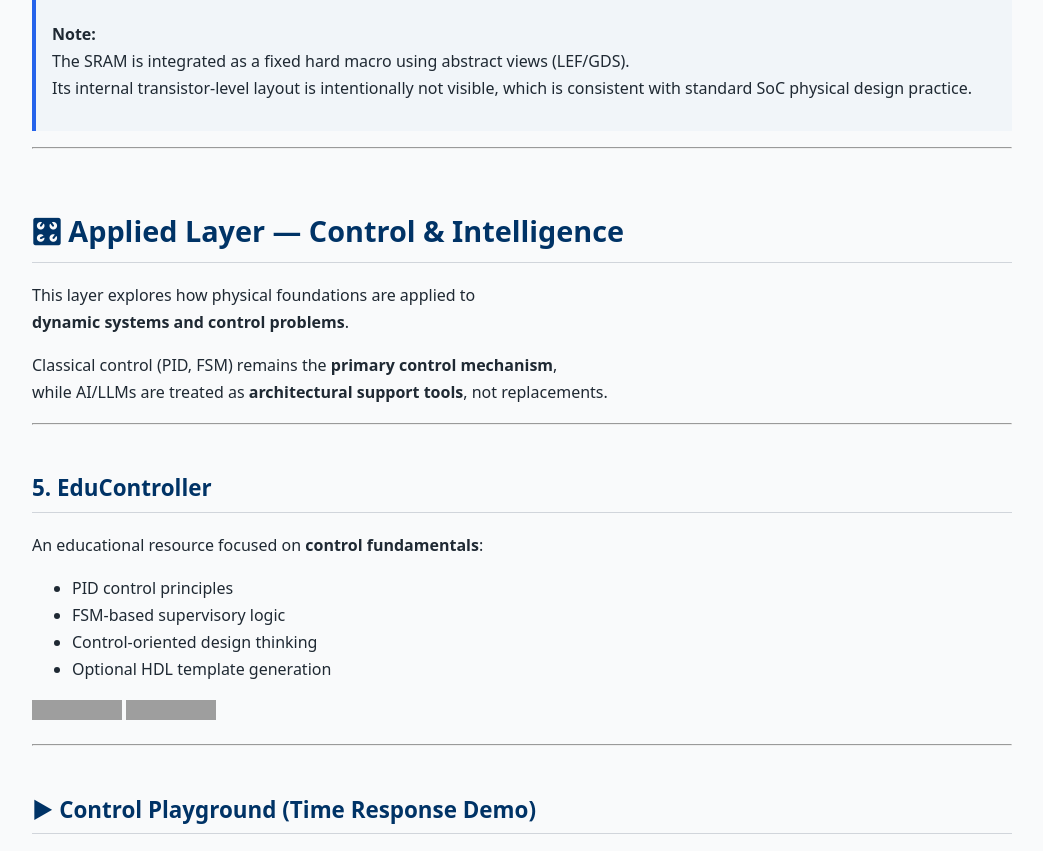
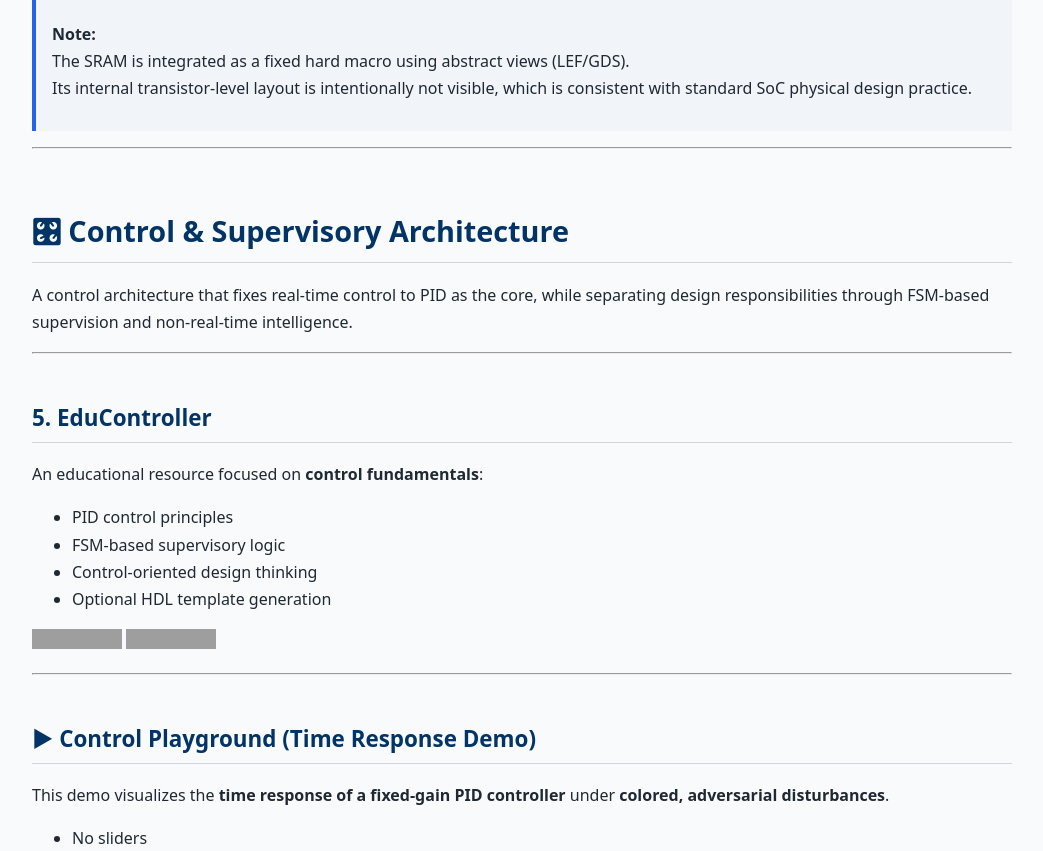
Before and after one commit to Samizo-AITL/Samizo-AITL.github.io, a Jekyll site: the page built from portal/en/index.md, in a window 1280 px wide and 900 px high, scrolled down 10142 px, cut to the strip 49-900 px from the top of the window. Shown: the whole strip, without its empty margins (118-1161 px from the left). Built offline with Jekyll 4.4.1, drawn with Linux system fonts in a browser that asks for light colours; some of the changed text lies outside the part shown; grey boxes are pictures that could not be loaded.

Commit message:
Update index.md

```diff
--- a/portal/en/index.md
+++ b/portal/en/index.md
@@ -203,9 +203,8 @@
 
 ---
 
-# 💠 Main Core — Foundational Repositories
-The Main Core forms a **coherent technical backbone**
-covering semiconductor technology from physics to system-level constraints.
+# 💠 Semiconductor Physics & Devices
+A foundational layer that systematizes semiconductor and device physics from first principles, defining the preconditions for control design.
 
 ---
 
@@ -361,13 +360,8 @@
 
 ---
 
-# 🎛 Applied Layer — Control & Intelligence
-
-This layer explores how physical foundations are applied to
-**dynamic systems and control problems**.
-
-Classical control (PID, FSM) remains the **primary control mechanism**,
-while AI/LLMs are treated as **architectural support tools**, not replacements.
+# 🎛 Control & Supervisory Architecture
+A control architecture that fixes real-time control to PID as the core, while separating design responsibilities through FSM-based supervision and non-real-time intelligence.
 
 ---
 
@@ -542,11 +536,8 @@
 
 ---
 
-# ⚙️ MEMS — Where Abstraction Meets Reality
-
-A boundary domain where
-**abstract models are tested against real physical structures**,
-revealing the limits of simplification and guiding design decisions toward MEMS.
+# ⚙️ MEMS / Physical Boundary
+A layer that starts from physical models and, through abstraction, control, and design decisions, reaches the MEMS embodiment as the boundary where abstract models cease to be valid.
 
 ---
 
```
